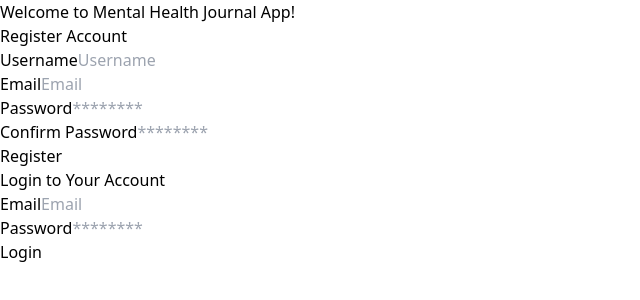
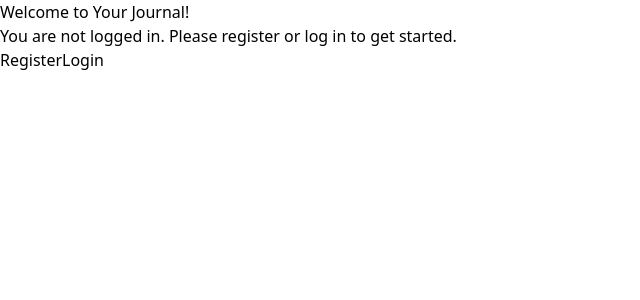
Before and after one commit to DanyaHumeniuk/mental-health-journal, a React (Vite) app in the folder mental-app/: page / in a window 1280 px wide. Shown: the top 300 px of the page, without its empty margins (0-640 px from the left). Built offline with nearby package versions, Linux system fonts and the light colour scheme.

Commit message:
feat(frontend): Implement user authentication flow and private routing

```diff
--- a/mental-app/package.json
+++ b/mental-app/package.json
@@ -12,7 +12,8 @@
   "dependencies": {
     "axios": "^1.11.0",
     "react": "^19.1.0",
-    "react-dom": "^19.1.0"
+    "react-dom": "^19.1.0",
+    "react-router-dom": "^7.8.0"
   },
   "devDependencies": {
     "@eslint/js": "^9.30.1",
--- a/mental-app/src/App.jsx
+++ b/mental-app/src/App.jsx
@@ -1,19 +1,22 @@
+import { BrowserRouter as Router, Routes, Route } from 'react-router-dom';
 import Register from './components/Auth/Register';
 import Login from './components/Auth/Login';
+import Home from './components/Auth/Home';
 
-const App = () => {
+function App() {
   return (
-    <div className="min-h-screen bg-gray-100 flex flex-col items-center justify-center py-10">
-      <h1 className="text-3xl font-bold text-center mt-8">Welcome to Mental Health Journal App!</h1>
-
-      <div className="w-full max-w-5xl mx-auto px-4">
-        <div className="grid grid-cols-1 md:grid-cols-2 gap-8 p-8">
-          <Register />
-          <Login />
+    <Router>
+      <div className="min-h-screen bg-gray-100 flex flex-col items-center justify-center py-10">
+        <div className="w-full max-w-5xl mx-auto px-4 flex-grow flex items-center justify-center">
+          <Routes>
+            <Route path="/" element={<Home />} />
+            <Route path="/register" element={<Register />} />
+            <Route path="/login" element={<Login />} />
+          </Routes>
         </div>
       </div>
-    </div>
-  )
+    </Router>
+  );
 }
 
-export default App
+export default App;
--- /dev/null
+++ b/mental-app/src/components/Auth/Home.jsx
@@ -0,0 +1,23 @@
+import React from 'react';
+import { Link } from 'react-router-dom';
+
+const Home = () => {
+  return (
+    <div className="flex flex-col text-center bg-white shadow-xl rounded-lg w-full justify-center items-center min-h-[800px]">
+      <h1 className="text-4xl font-bold text-gray-800 mb-4">Welcome to Your Journal!</h1>
+      <p className="text-lg text-gray-600 mb-6">
+        You are not logged in. Please register or log in to get started.
+      </p>
+      <div className="flex justify-center space-x-4 items-center">
+        <Link to="/register" className="bg-blue-500 hover:bg-blue-700 text-white font-bold py-2 px-4 rounded transition duration-300">
+          Register
+        </Link>
+        <Link to="/login" className="bg-green-500 hover:bg-green-700 text-white font-bold py-2 px-4 rounded transition duration-300">
+          Login
+        </Link>
+      </div>
+    </div>
+  );
+};
+
+export default Home;
--- a/mental-app/src/components/Auth/Login.jsx
+++ b/mental-app/src/components/Auth/Login.jsx
@@ -1,5 +1,6 @@
 import { useState } from 'react';
 import axios from 'axios';
+import { useNavigate } from 'react-router-dom';
 
 const Login = () => {
     const [formData, setFormData] = useState({
@@ -8,6 +9,7 @@ const Login = () => {
     });
 
     const { email, password } = formData;
+    const navigate = useNavigate();
 
     const onChange = e => setFormData({ ...formData, [e.target.name]: e.target.value});
 
@@ -21,9 +23,14 @@ const Login = () => {
         try {
             const res = await axios.post('/api/auth/login', user);
 
+            // Store the JWT token in local storage
+            localStorage.setItem('token', res.data.token);
+
             console.log('Login Success! Here is your token:', res.data.token);
 
-            // Later: We will save this token to local storage and manage state
+            // Redirect the user to the home page
+            navigate('/');
+
         } catch (err) {
             console.error('Login Error:', err.response.data);
             // Later: We will show an error message to the user
@@ -31,7 +38,7 @@ const Login = () => {
     };
 
   return (
-    <div className="w-full max-w-md mx-auto mt-10 p-6 bg-white rounded-lg shadow-xl">
+    <div className="w-full max-w-sm sm:max-w-md md:max-w-lg lg:max-w-xl mx-auto mt-10 p-6 bg-white rounded-lg shadow-xl min-h-52 sm:min-h-64 md:min-h-80">
         <h2 className="text-2xl font-bold mb-6 text-center">Login to Your Account</h2>
         <form onSubmit={onSubmit}>
             <div className="mb-4">
--- a/mental-app/src/components/Auth/Register.jsx
+++ b/mental-app/src/components/Auth/Register.jsx
@@ -1,5 +1,6 @@
 import { useState } from 'react';
 import axios from 'axios';
+import { useNavigate } from 'react-router-dom';
 
 const Register = () => {
     const [formData, setFormData] = useState({
@@ -10,6 +11,7 @@ const Register = () => {
     });
 
     const { username, email, password, password2 } = formData;
+    const navigate = useNavigate();
 
     const onChange = e => setFormData({ ...formData, [e.target.name]: e.target.value });
 
@@ -30,6 +32,8 @@ const Register = () => {
 
                 console.log('Registration Success:', res.data);
                 // We will handle redirect and state management later
+
+                navigate('/login');
             } catch (err) {
                 console.error('Registration Error:', err.response.data);
                 // We will show an error message to the user here later
@@ -38,7 +42,7 @@ const Register = () => {
     };
 
   return (
-    <div className="w-full max-w-md mx-auto mt-10 p-6 bg-white rounded-lg shadow-xl">
+    <div className="w-full max-w-sm sm:max-w-md md:max-w-lg lg:max-w-4xl mx-auto mt-10 p-6 bg-white rounded-lg shadow-xl min-h-52 sm:min-h-64 md:min-h-80">
         <h2 className="text-2xl font-bold mb-6 text-center">Register Account</h2>
         <form onSubmit={onSubmit}>
             <div className="mb-4">
```
Also changed, not shown: 1 other file (tests, documents, lock files or other folders).
